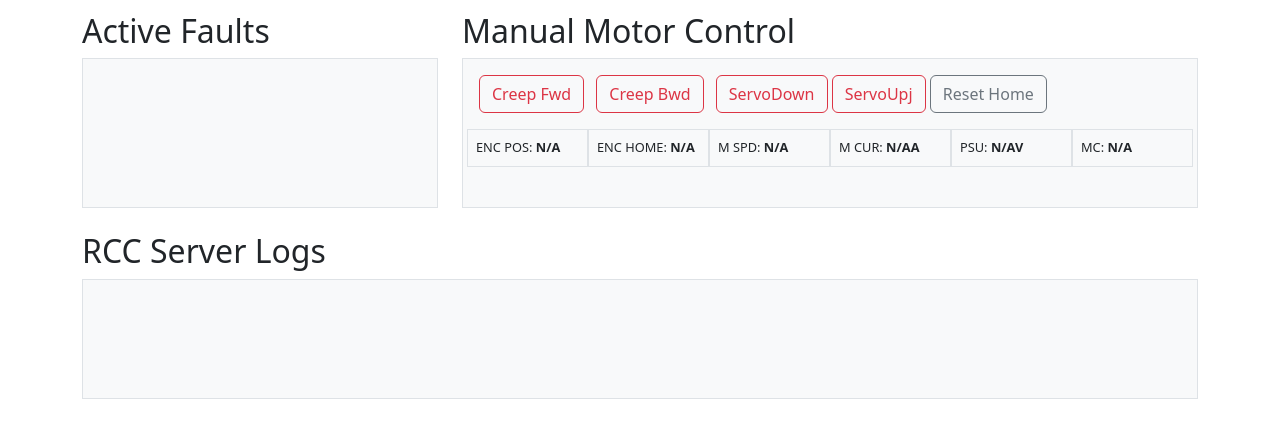
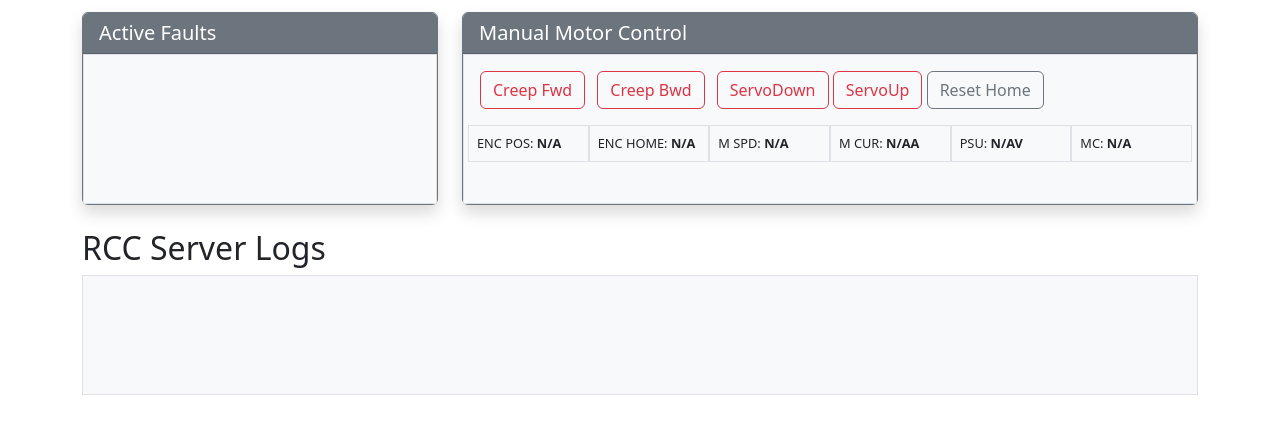
Before and after one commit to Terrier-Ride-Engineering-Club/Ride-Control-Computer, a Python web app: template web/backend/templates/maintenance.html in a window 1280 px wide. Shown: the part 196-634 px from the top of the page. Run offline with Jinja, Linux system fonts and the light colour scheme; the template is opened without the code that fills it, so the values that code supplies are empty.

Commit message:
Update maintenance.html

```diff
--- a/web/backend/templates/maintenance.html
+++ b/web/backend/templates/maintenance.html
@@ -16,17 +16,24 @@
 <div class="container mt-0">
   <div class="row">
     <div class="col-md-4">
-      <h2>Active Faults</h2>
-      <div id="activeWarnings" style="background-color: #f8f9fa; padding: 1em; border: 1px solid #dee2e6; height: 150px; overflow-y: scroll;"></div>
+      <div class="card border-secondary shadow">
+        <div class="card-header bg-secondary text-white">
+          <h5 class="mb-0">Active Faults</h5>
+        </div>
+        <div id="activeWarnings" class="card-body" style="background-color: #f8f9fa; padding: 1em; border: 1px solid #dee2e6; height: 150px; overflow-y: scroll;"></div>
+      </div>
     </div>
     <div class="col">
-      <h2>Manual Motor Control</h2>
-      <div id="troubleshootingMotors" style="background-color: #f8f9fa; padding: 1em; border: 1px solid #dee2e6; height: 150px;">
+      <div class="card border-secondary shadow">
+        <div class="card-header bg-secondary text-white">
+          <h5 class="mb-0">Manual Motor Control</h5>
+        </div>
+        <div id="troubleshootingMotors" class="card-body" style="background-color: #f8f9fa; padding: 1em; border: 1px solid #dee2e6; height: 150px;">
           <div id="motorControls" style="margin-bottom: 1em;">
             <button class="btn btn-outline-danger me-2" onmousedown="startMotorAction('creep_fwd')" onmouseup="stopMotorAction()" onmouseleave="stopMotorAction()">Creep Fwd</button>
             <button class="btn btn-outline-danger me-2" onmousedown="startMotorAction('creep_bwd')" onmouseup="stopMotorAction()" onmouseleave="stopMotorAction()">Creep Bwd</button>
             <button class="btn btn-outline-danger" onmousedown="postMotorAction('drop_loading')">ServoDown</button>
-          <button class="btn btn-outline-danger" onmousedown="postMotorAction('raise_loading')">ServoUpj</button>
+            <button class="btn btn-outline-danger" onmousedown="postMotorAction('raise_loading')">ServoUp</button>
             <button class="btn btn-outline-secondary" onmousedown="postMotorAction('reset_encoder')">Reset Home</button>
           </div>
           <div id="motorStatus">
@@ -37,6 +44,7 @@
               <div class="col-2" style="font-size: 0.8rem; border: 1px solid #dee2e6; padding: 0.5rem;">M CUR: <span id="motorCurrent"><strong>N/A</strong></span><span><strong>A</strong></span></div>
               <div class="col-2" style="font-size: 0.8rem; border: 1px solid #dee2e6; padding: 0.5rem;">PSU: <span id="powerSupplyVoltage"><strong>N/A</strong></span><span><strong>V</strong></span></div>
               <div class="col-2" style="font-size: 0.8rem; border: 1px solid #dee2e6; padding: 0.5rem;">MC: <span id="motorControllerStatus"><strong>N/A</strong></span></div>
+            </div>
           </div>
         </div>
       </div>
```
Lines whose indentation alone changed are shown as unchanged.
